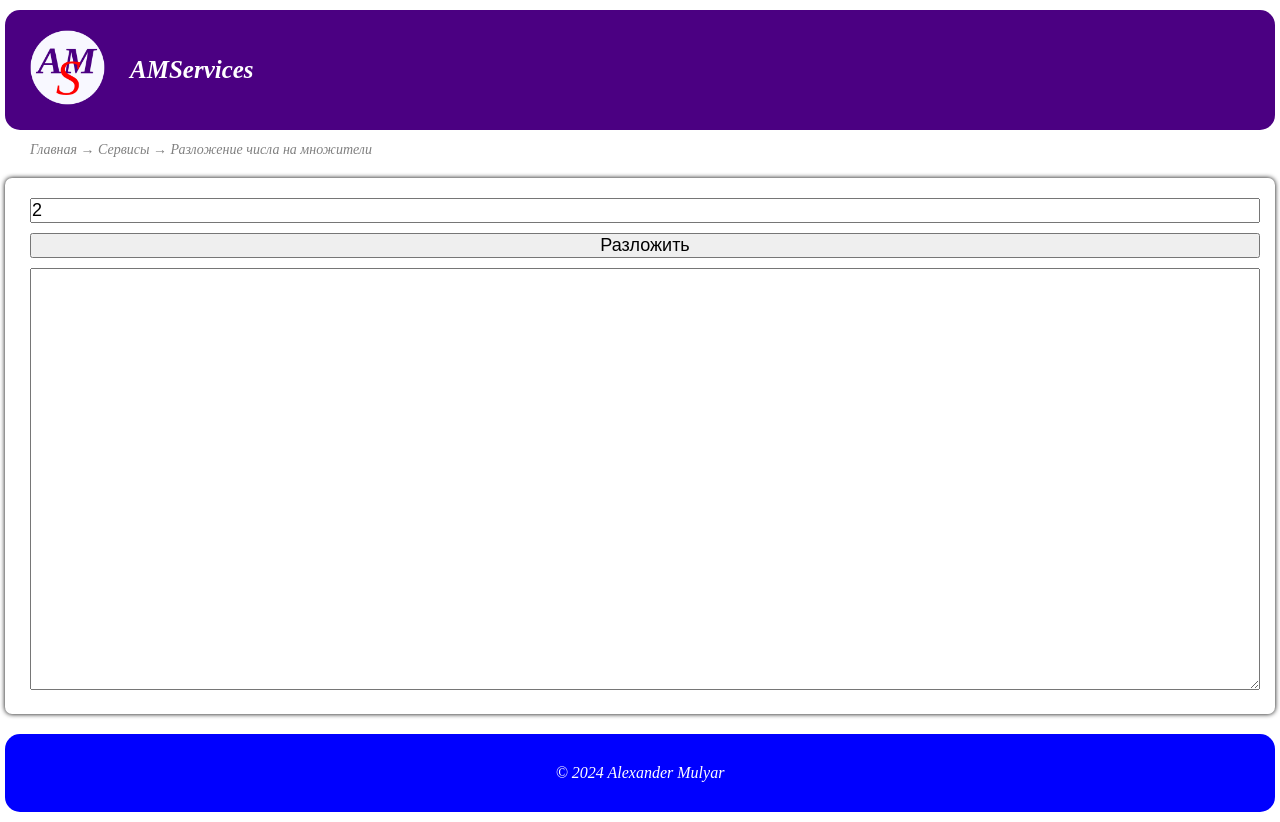
After one commit to AlexanderM0503/web-AMServices, a PHP site: page /factor.php in a window 1280 px wide. The commit adds this page. Run offline with PHP 8.4, Linux system fonts and the light colour scheme.

Commit message:
Add factorization of a number

```diff
--- a/css/main.css
+++ b/css/main.css
@@ -57,7 +57,7 @@ footer p {
     box-shadow: 0 0 5px;
 }
 
-.textBox, .numberBox {
+.textBox, .text, .numberBox {
     margin: 5px;
     width: 100%;
     font-size: 18px;
--- /dev/null
+++ b/factor.php
@@ -0,0 +1,43 @@
+<?php
+    require_once "start.php";
+?>
+
+<!DOCTYPE html>
+<html>
+    <head>
+        <title><?php print($CONF["company"]); ?></title>
+        <meta charset="UTF-8">
+        <meta name="viewport" content="width=device-width, initial-scale=1.0">
+        <link rel="icon" href="img/favicon.png">
+        <link rel="stylesheet" href="css/main.css">
+    </head>
+
+    <body>
+        <div class="container">
+            <header>
+                <div class="header_logo">
+                    <a href="./"><img src="img/favicon.png" width="75px" height="75px"></a>
+                </div>
+                <div class="header_link">
+                    <a href="./"><b><i><?php print($CONF["company"]); ?></i></b></a>
+                </div>
+            </header>
+
+            <div class="siteMap">
+                <i><a href="./">Главная → Сервисы </a><a href="./factor.php">→ Разложение числа на множители</a></i>
+            </div>
+
+            <div class="groupBox">
+                <input type="number" class="numberBox" id="numValue" min="2" value="2">
+                <input type="button" class="button100" value="Разложить" onclick="factorBtn_Click()">
+                <textarea class="text" id="factorResult" rows="20"></textarea>
+            </div>
+
+            <footer>
+                <p><i><?php print($CONF["copyright"]); ?></i></p>
+            </footer>
+        </div>
+
+        <script src="js/factor.js"></script>
+    </body>
+</html>
--- a/index.php
+++ b/index.php
@@ -33,7 +33,7 @@
                     <i><a href="./password.php">PasswordGenerator</a></i>
                     <p>Простой генератор паролей</p>
                     <hr class="link_hr">
-                    <i><a href="#">Factor</a></i>
+                    <i><a href="./factor.php">Factor</a></i>
                     <p>Разложение числа на множители</p>
                     <hr class="link_hr">
                     <i><a href="#">Random</a></i>
--- /dev/null
+++ b/js/factor.js
@@ -0,0 +1,42 @@
+function NumberFactorization(vle)
+{
+    let numberFactor = new Array();
+    let value = parseInt(vle);
+    let value1 = 0;
+    let i = 2;
+
+    if (value > 1)
+    {
+        while (value != 1)
+        {
+            if ((value % i) == 0)
+            {
+                value1 = value / i;
+                numberFactor.push(i);
+                i = 2;
+                value = parseInt(value1);
+            }
+            else
+            {
+                i += 1;
+            }
+        }
+    }
+    else
+    {
+        numberFactor.push(0);
+    }
+
+    return numberFactor;
+}
+
+function factorBtn_Click()
+{
+    let result = NumberFactorization(numValue.value);
+    factorResult.value = "";
+
+    for (let i = 0; i < result.length; i++)
+    {
+        factorResult.value += (i + 1).toString() + ") " + (result[i]).toString() + '\n';
+    }
+}
```
